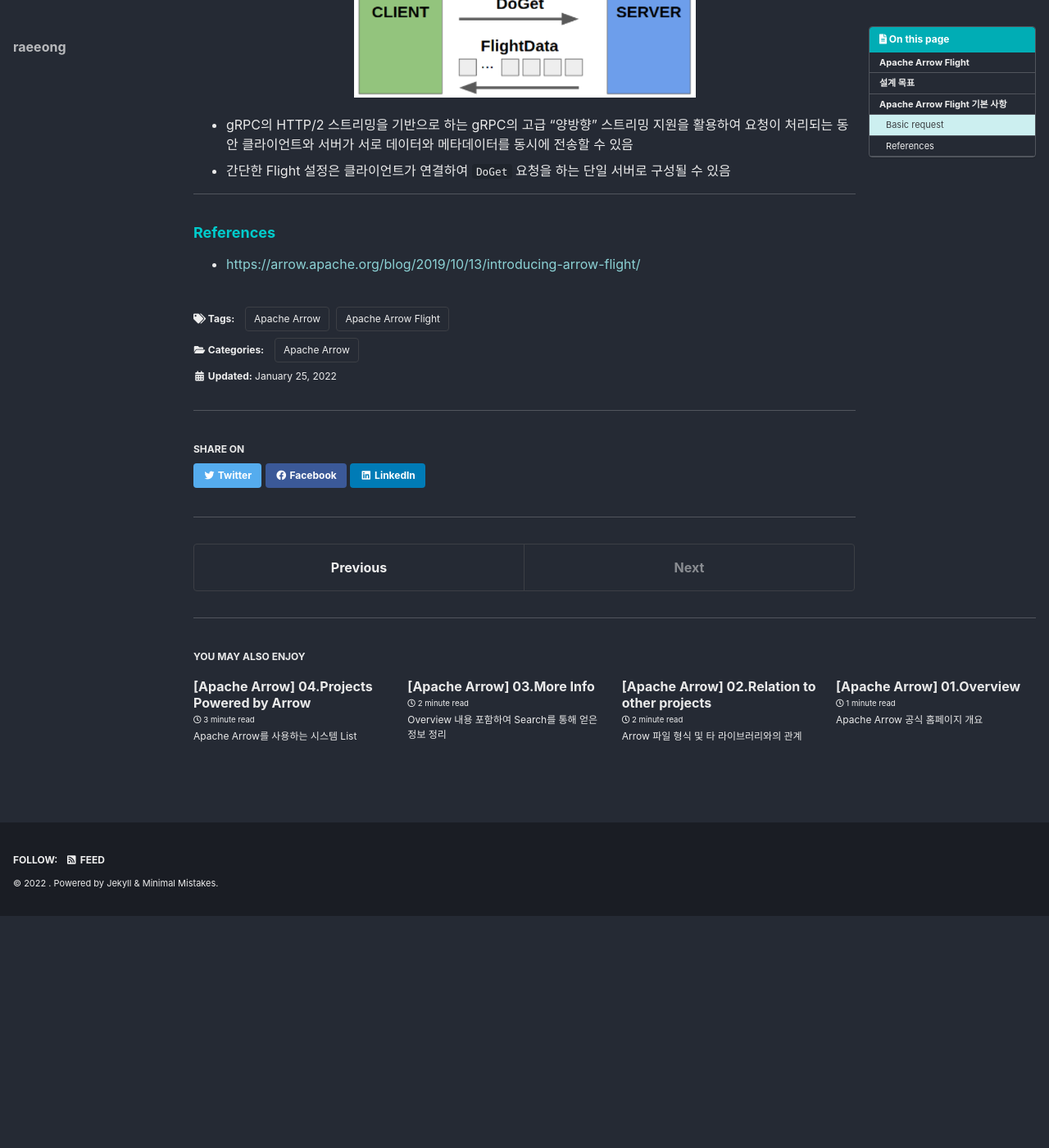
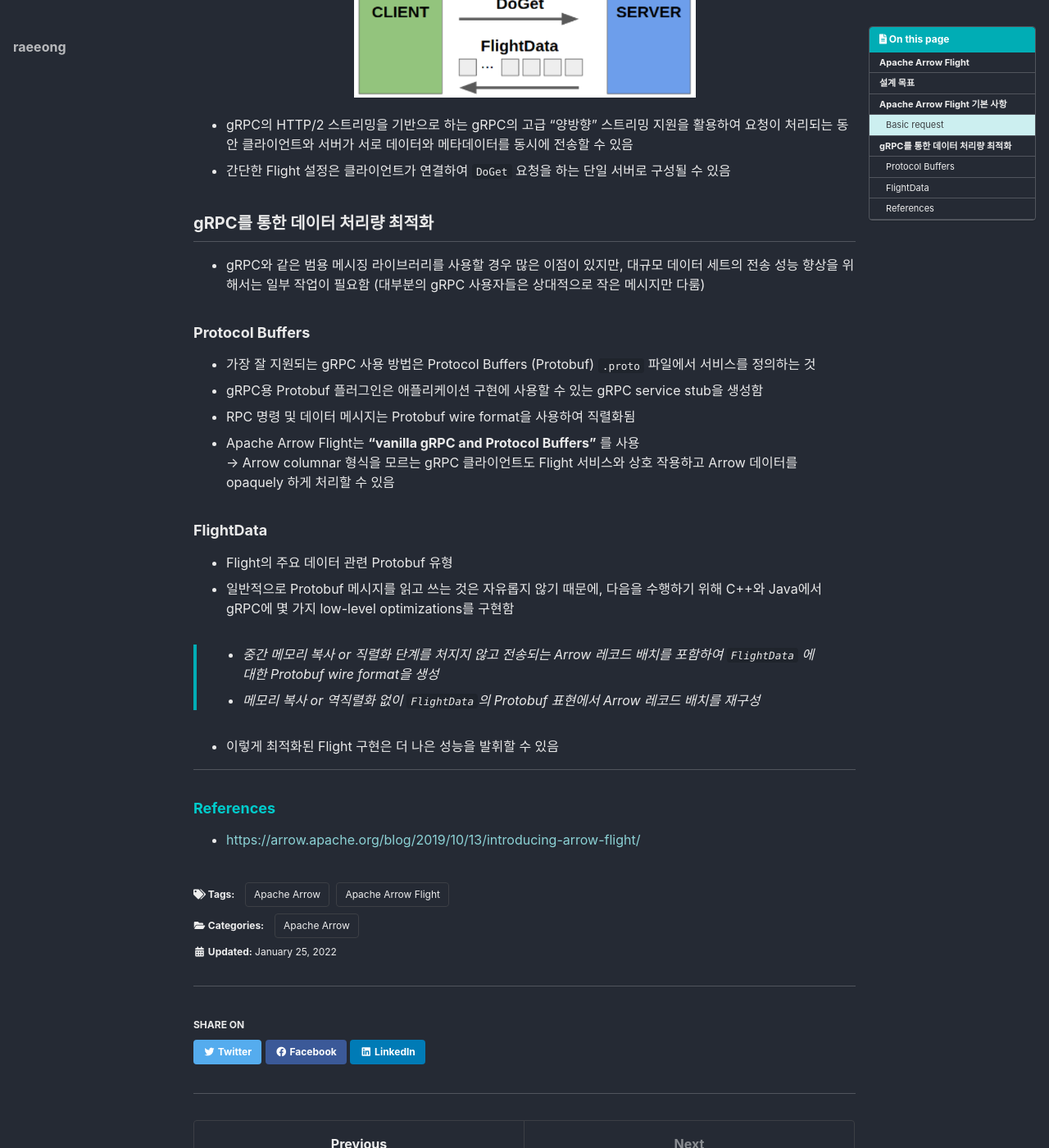
Before and after one commit to friedegg818/friedegg818.github.io, a Jekyll site: the page built from _posts/2022-01-25-ArrowFlight.md, in a window 1280 px wide and 1400 px high, scrolled down 1346 px. Shown: the whole window at 82% size. Built offline with Jekyll 4.4.1, drawn with Linux system fonts in a browser that asks for light colours; cached includes are drawn as plain includes; some web fonts are replaced; before the commit the page ends 2463 px from its top, so only the background shows below that; some of the changed text lies outside the part shown.

Commit message:
220126 update

```diff
--- a/_posts/2022-01-25-ArrowFlight.md
+++ b/_posts/2022-01-25-ArrowFlight.md
@@ -28,9 +28,13 @@ last_modified_At: 2022-01-25
 
 - 0.15.0 Apache Arrow Release 부터 사용 가능
 
+
+
 ## 설계 목표
 - 개발자에게 제공되는 공개 API 뿐만 아니라, 무선 데이터 표현으로 Arrow columnar format을 사용하는 데이터 서비스를 위한 새로운 프로토콜을 만드는 것
 - 이는 데이터 전송과 관련된 직렬화 비용을 줄이거나 없애고 분산 데이터 시스템의 전반적인 효율성을 높임
+
+
 
 ## Apache Arrow Flight 기본 사항
 - Arrow Flight 라이브러리는 데이터 스트림을 주고 받을 수 있는 서비스를 구현하기 위한 개발 프레임워크를 제공
@@ -52,6 +56,28 @@ last_modified_At: 2022-01-25
 
 
 
+## gRPC를 통한 데이터 처리량 최적화
+- gRPC와 같은 범용 메시징 라이브러리를 사용할 경우 많은 이점이 있지만, 대규모 데이터 세트의 전송 성능 향상을 위해서는 일부 작업이 필요함 (대부분의 gRPC 사용자들은 상대적으로 작은 메시지만 다룸)
+
+### Protocol Buffers
+- 가장 잘 지원되는 gRPC 사용 방법은 Protocol Buffers (Protobuf) `.proto` 파일에서 서비스를 정의하는  것
+- gRPC용 Protobuf 플러그인은 애플리케이션 구현에 사용할 수 있는 gRPC service stub을 생성함
+- RPC 명령 및 데이터 메시지는 Protobuf wire format을 사용하여 직렬화됨
+- Apache Arrow Flight는 **"vanilla gRPC and Protocol Buffers"** 를 사용
+  → Arrow columnar 형식을 모르는 gRPC 클라이언트도 Flight 서비스와 상호 작용하고 Arrow 데이터를 opaquely 하게 처리할 수 있음
+
+### FlightData
+- Flight의 주요 데이터 관련 Protobuf 유형
+- 일반적으로 Protobuf 메시지를 읽고 쓰는 것은 자유롭지 않기 때문에, 다음을 수행하기 위해 C++와 Java에서 gRPC에 몇 가지 low-level optimizations를 구현함
+
+> - 중간 메모리 복사 or 직렬화 단계를 처지지 않고 전송되는 Arrow 레코드 배치를 포함하여 `FlightData` 에 대한 Protobuf wire format을 생성
+>- 메모리 복사 or 역직렬화 없이 `FlightData`의 Protobuf 표현에서 Arrow 레코드 배치를 재구성
+
+- 이렇게 최적화된 Flight 구현은 더 나은 성능을 발휘할 수 있음
+
+
+
+
 ***
 
 ### <span style="color:#00CCCC">References</span>
```
